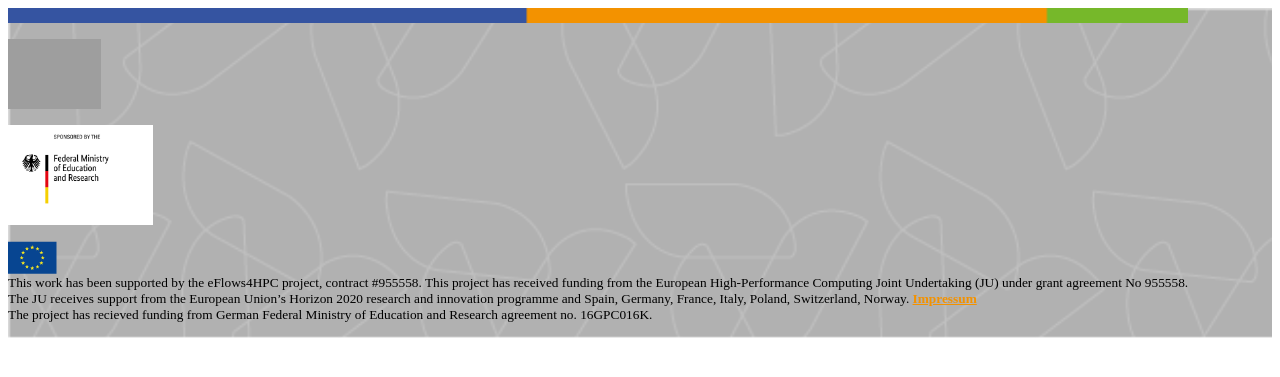
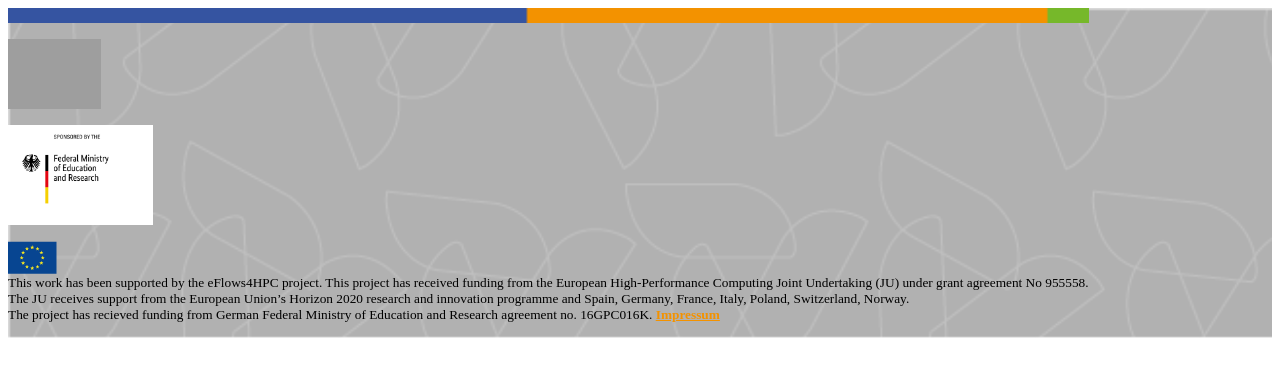
Before and after one commit to eflows4hpc/datacatalog, a Python web app: template frontend/templates/footer.html.jinja in a window 1280 px wide. Shown: the top 377 px of the page. Run offline with Jinja, Linux system fonts and the light colour scheme; the template is opened without the code that fills it, so the values that code supplies are empty; grey boxes are pictures that could not be loaded.

Commit message:
Update footer.html.jinja

```diff
--- a/frontend/templates/footer.html.jinja
+++ b/frontend/templates/footer.html.jinja
@@ -27,11 +27,12 @@
           <span class="mr-3 mt-1 float-left">
             <img loading="lazy" src="img/eu-flag.png" alt="" style="max-width:52px; max-height:34px">
           </span>
-            <small style="display: flow-root">This work has been supported by the eFlows4HPC project, contract #955558. This project has received funding from the European High-Performance Computing Joint Undertaking (JU) under grant agreement No 955558.<br>The JU receives support from the European Union’s Horizon 2020 research and innovation programme and Spain, Germany, France, Italy, Poland, Switzerland, Norway.
+            <small style="display: flow-root">This work has been supported by the eFlows4HPC project. This project has received funding from the European High-Performance Computing Joint Undertaking (JU) under grant agreement No 955558.<br>The JU receives support from the European Union’s Horizon 2020 research and innovation programme and Spain, Germany, France, Italy, Poland, Switzerland, Norway. <br/>
+
+              The project has recieved funding from German Federal Ministry of Education and Research agreement no. 16GPC016K.
               <strong>
               <a style="color: #f39200" href="https://www.fz-juelich.de/portal/EN/Service/LegalNotice/_node.html">Impressum</a>
-              </strong><br/>
-              The project has recieved funding from German Federal Ministry of Education and Research agreement no. 16GPC016K.
+              </strong>
             </small>
           </p>
         </div>
```
